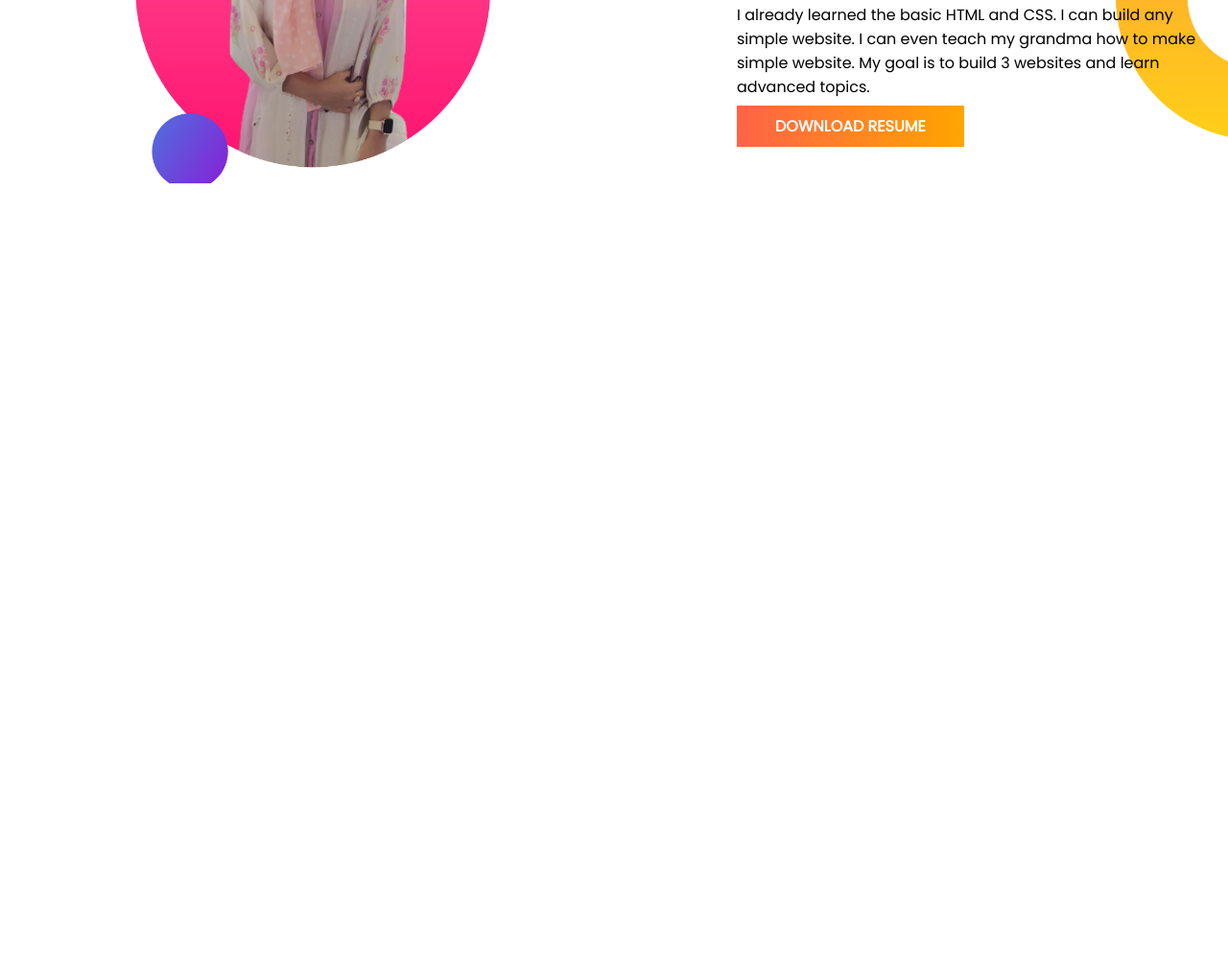
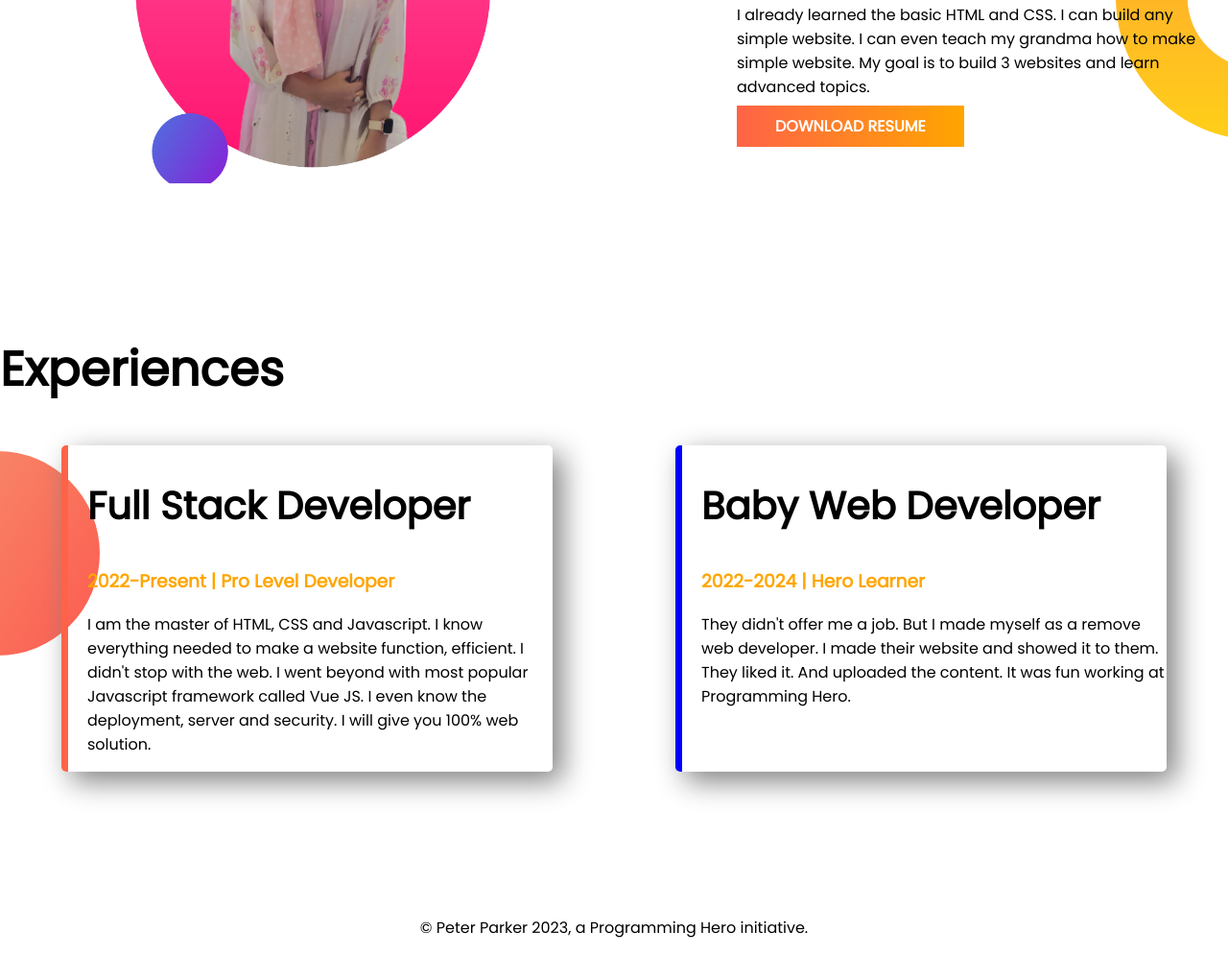
Before and after one commit to Jeba-anika/developer-portfolio, a plain HTML site: page index.html in a window 1280 px wide. Shown: the part 816-1811 px from the top of the page at 96% size. Before the commit the page ends 1164 px from the top, so only its background shows below. Drawn offline with Linux system fonts and the light colour scheme; a web font is replaced by a local one.

Commit message:
all added

```diff
--- a/index.html
+++ b/index.html
@@ -13,7 +13,7 @@
 </head>
 
 <body>
-    <section class="top-banner">
+    <section class="top-banner flexible-container">
         <div class="half-width">
             <h1>Welcome to</h1>
             <h1><span class="orange-color">Jeba Anika</span> World</h1>
@@ -32,7 +32,7 @@
         </div>
     </section>
 
-    <section class="dream-big">
+    <section class="dream-big flexible-container">
         <div class="half-width">
             <img src="showOffJeba/my-bg2.png" alt="">
         </div>
@@ -51,8 +51,39 @@
 
     </section>
 
+    <section class="experience-area">
+        <h1>Experiences</h1>
+        <div class="flexible-container">
+            <div id="full-stack-developer" class="experience-item">
+                <h2>Full Stack Developer</h2>
+                <h3 class="orange-color">2022-Present | Pro Level Developer</h3>
+                <p>
+                    I am the master of HTML, CSS and Javascript. I know everything needed to make a website function,
+                    efficient. I didn't stop with the web. I went beyond with most popular Javascript framework called
+                    Vue
+                    JS. I even know the deployment, server and security. I will give you 100% web solution.
+                </p>
+            </div>
+            <div id="baby-web-developer" class="experience-item">
+                <h2>Baby Web Developer</h2>
+                <h3 class="orange-color">2022-2024 | Hero Learner</h3>
+                <p>
+                    They didn't offer me a job. But I made myself as a remove web developer. I made their website and
+                    showed
+                    it to them. They liked it. And uploaded the content. It was fun working at Programming Hero.
+                </p>
+
+            </div>
+        </div>
+    </section>
+
 
 
 </body>
+<footer>
+    <p>
+        © Peter Parker 2023, a Programming Hero initiative.
+    </p>
+</footer>
 
 </html>
--- a/style.css
+++ b/style.css
@@ -7,12 +7,15 @@ body {
 h1{
     font-size: 50px;
 }
+h2{
+    font-size: 40px;
+}
 
 .orange-color{
     color: orange;
 }
 
-section{
+.flexible-container{
     display: flex;
     margin-bottom: 150px;
 }
@@ -45,3 +48,33 @@ section{
     background-repeat: no-repeat;
     background-position: right;
 }
+
+.experience-area{
+    background-image: url(images/exp-bg.png);
+    background-repeat: no-repeat;
+    background-position: left;
+}
+
+
+.experience-item{
+    width: 40%;
+    margin-left: 5%;
+    margin-right: 5%;
+    padding-left: 20px;
+    box-shadow: 10px 10px 30px gray;
+    border-radius: 5px;
+
+}
+
+
+
+#full-stack-developer{
+    border-left: 7px solid tomato;
+}
+
+#baby-web-developer{
+    border-left: 7px solid blue;
+}
+ footer{
+    text-align: center;
+ }
```
